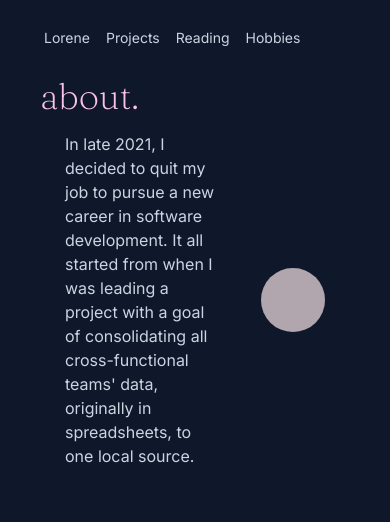
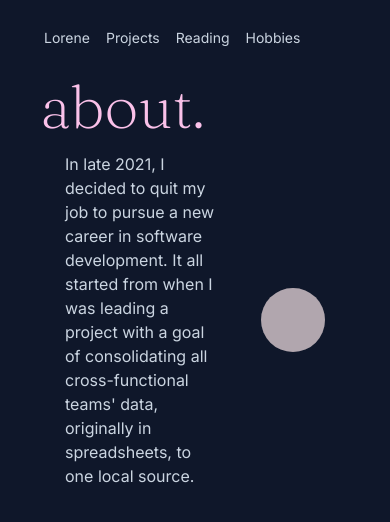
Before and after one commit to L-Chew/Personal-Portfolio, a React app: page / in a window 390 px wide. Shown: the top 522 px of the page. Built offline with nearby package versions, Linux system fonts and the light colour scheme; no server answers; grey boxes are pictures that could not be loaded; the HTML template or start-up script is replaced by a standard one.

Commit message:
updated header font size; updated image folder paths

```diff
--- a/client/src/Components/About.jsx
+++ b/client/src/Components/About.jsx
@@ -4,7 +4,7 @@ import profilePic from '../../dist/Images/profilePic.jpeg';
 const About = () => {
   return (
     <div className='flex animate-fadeIn flex-col gap-4 px-2 md:gap-8'>
-      <h2 className='font-Fraunces text-4xl font-extralight text-[#fac1e9] lg:text-6xl xl:text-8xl'>
+      <h2 className='font-Fraunces text-6xl font-extralight text-[#fac1e9] lg:text-8xl'>
         about.
       </h2>
       <div className='flex items-center justify-evenly gap-4'>
--- a/client/src/Components/GetInTouch.jsx
+++ b/client/src/Components/GetInTouch.jsx
@@ -6,7 +6,7 @@ import {
   EMAILJS_PUBLIC_KEY,
   VERIFALIA_API_KEY,
 } from '../../../config';
-import mail from '../../dist/Images/mail.png';
+import mail from '../../dist/Images/Email/mail.png';
 import Modal from '../Components/Modal.jsx';
 import { VerifaliaRestClient } from 'verifalia';
 import { VERIFALIA_API_USER_KEY, VERFIFALIA_API_USER_PW } from '../../../config';
@@ -71,7 +71,7 @@ const GetInTouch = () => {
       <Modal open={modalOpen} onClose={handleClose} validity={emailValidity} />
       {/* Main Content */}
       <div className='flex flex-col gap-4 px-2 pb-20 md:gap-8'>
-        <h2 className='font-Fraunces text-4xl font-extralight text-[#fac1e9] lg:text-6xl xl:text-8xl'>
+        <h2 className='font-Fraunces text-6xl font-extralight text-[#fac1e9] lg:text-8xl'>
           get in touch.
         </h2>
         <div className='group relative rounded-2xl bg-slate-300 p-20'>
--- a/client/src/Components/Hobbies.jsx
+++ b/client/src/Components/Hobbies.jsx
@@ -57,7 +57,7 @@ const Hobbies = () => {
     <>
       <div id='projects' className='h-[100vh] animate-fadeIn'>
         <div className='flex flex-col gap-4 px-2 md:gap-8'>
-          <h2 className='font-Fraunces text-4xl font-extralight text-[#fac1e9] lg:text-6xl xl:text-8xl'>
+          <h2 className='font-Fraunces text-6xl font-extralight text-[#fac1e9] lg:text-8xl'>
             hobbies.
           </h2>
           <Slider activities={ activities } />
--- a/client/src/Components/NavBar.jsx
+++ b/client/src/Components/NavBar.jsx
@@ -1,8 +1,8 @@
 import React from 'react';
 import { Link } from 'react-router-dom';
-import github from '../../dist/Images/github.svg';
-import linkedin from '../../dist/Images/linkedin.svg';
-import info from '../../dist/Images/info.svg';
+import github from '../../dist/Images/Navigation/github.svg';
+import linkedin from '../../dist/Images/Navigation/linkedin.svg';
+import info from '../../dist/Images/Navigation/info.svg';
 
 const NavBar = () => {
   const texts = [
--- a/client/src/Components/Reading.jsx
+++ b/client/src/Components/Reading.jsx
@@ -33,7 +33,7 @@ const Readings = () => {
   return (
     <div id='reading' className='h-[100vh] animate-fadeIn'>
       <div className='flex flex-col gap-4 px-2 pb-20 md:gap-8'>
-        <h2 className='font-Fraunces text-4xl font-extralight text-[#fac1e9] lg:text-6xl xl:text-8xl'>
+        <h2 className='font-Fraunces text-6xl font-extralight text-[#fac1e9] lg:text-8xl'>
           reading.
         </h2>
       </div>
```
Also changed, not shown: client/src/Components/Modal.jsx (+3 -4 lines).
